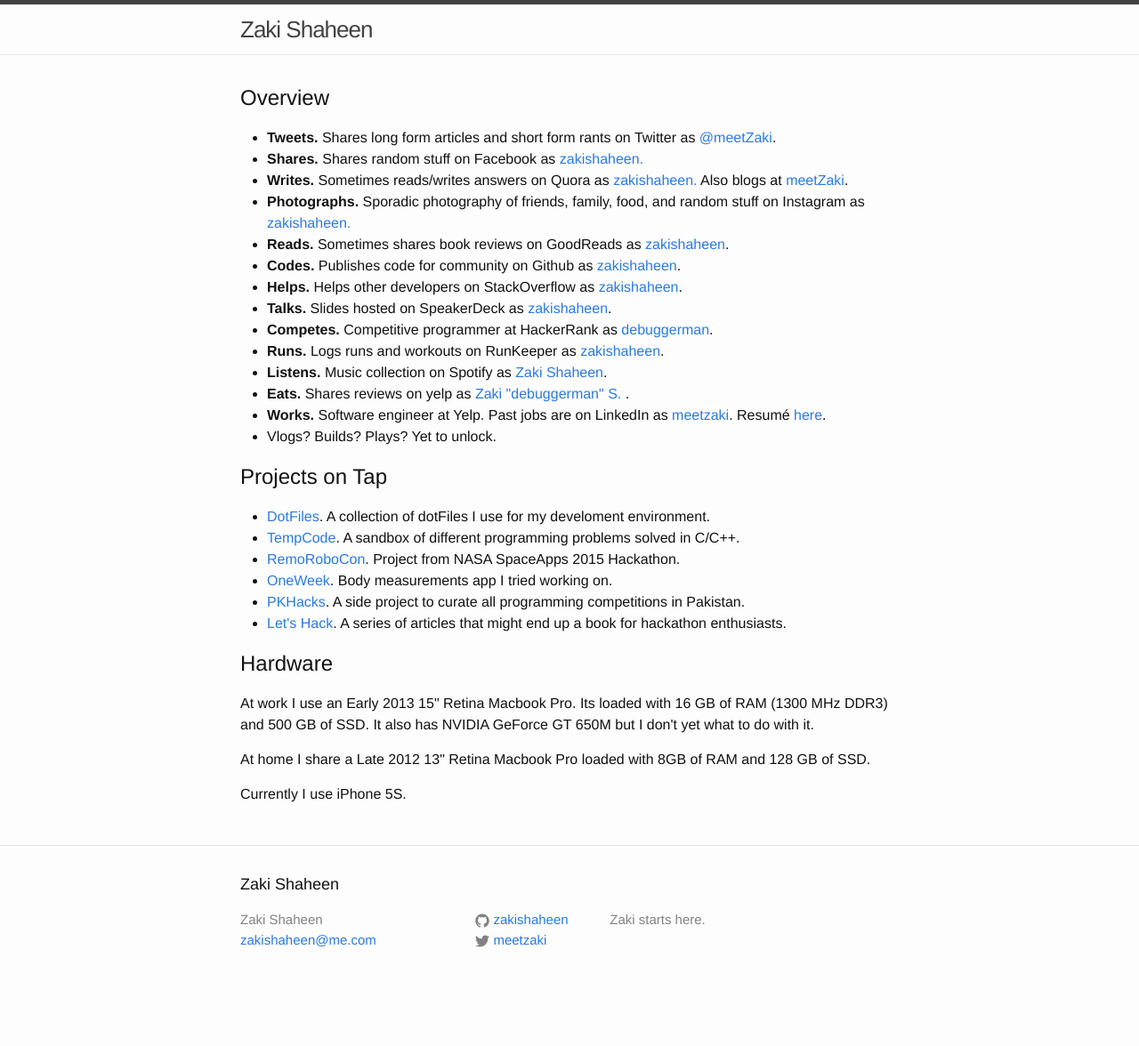
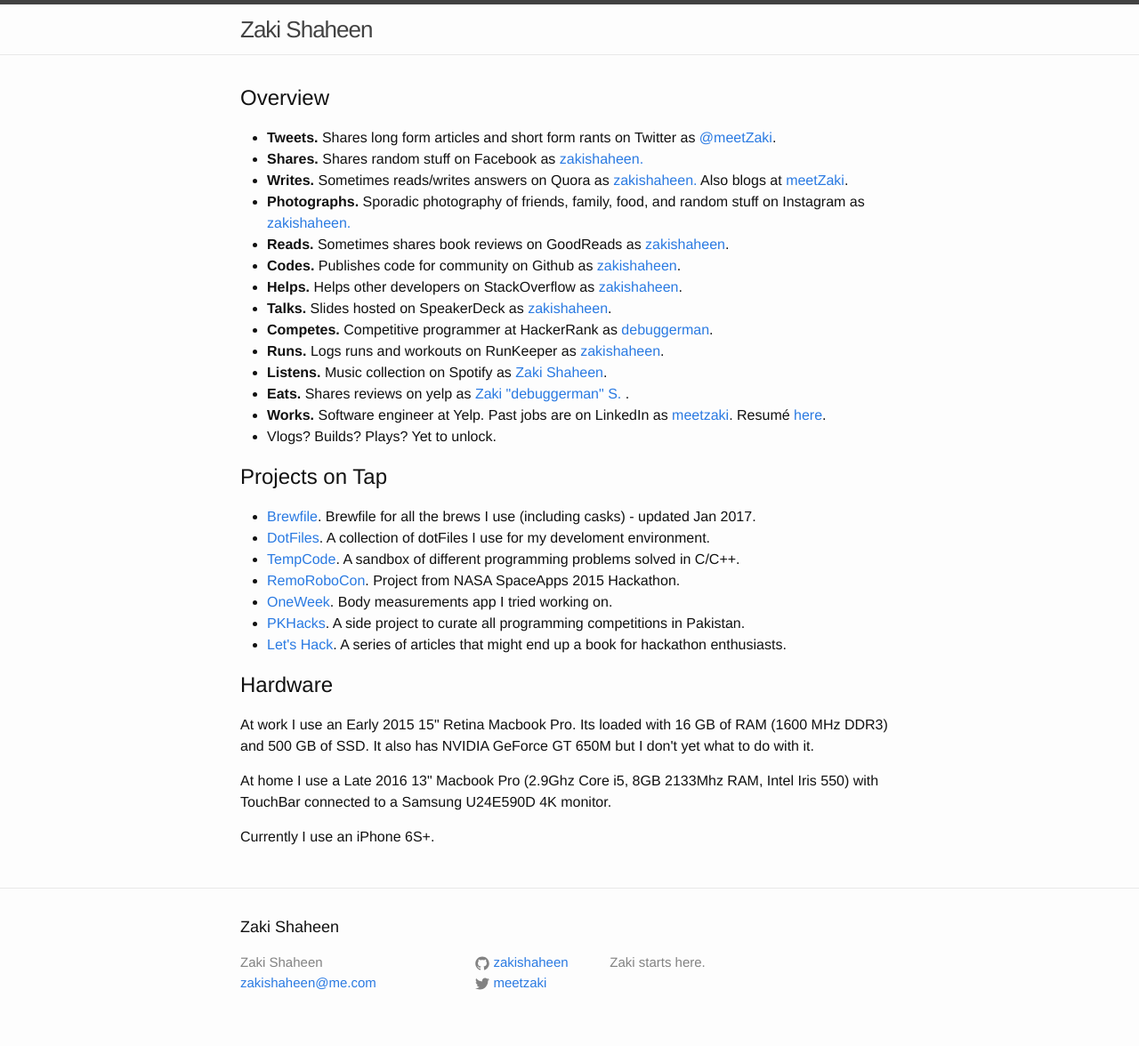
Before and after one commit to fatimasalmanmirza/zakishaheen.github.io, a Jekyll site: the page built from index.html, in a window 1280 px wide. Shown: the whole page at 89% size. Built offline with Jekyll 4.4.1, drawn with Linux system fonts in a browser that asks for light colours; before the commit the page ends 1128 px from its top, so only the background shows below that.

Commit message:
Update index.html

```diff
--- a/index.html
+++ b/index.html
@@ -25,6 +25,7 @@
 
   <h2>Projects on Tap</h2>
   <ul>
+    <li><a href="http://zakishaheen.github.io/homebrew-brewfile/">Brewfile</a>. Brewfile for all the brews I use (including casks) - updated Jan 2017. </li>
     <li><a href="http://zakishaheen.github.io/dotfiles/">DotFiles</a>. A collection of dotFiles I use for my develoment environment. </li>
     <li><a href="http://zakishaheen.github.io/tempcode/">TempCode</a>. A sandbox of different programming problems solved in C/C++.</li>
     <li><a href="http://zakishaheen.github.io/spaceappsisb-rcc/">RemoRoboCon</a>. Project from NASA SpaceApps 2015 Hackathon.</li>
@@ -36,14 +37,14 @@
   <h2>Hardware</h2>
 
   <p>
-    At work I use an Early 2013 15" Retina Macbook Pro. Its loaded with 16 GB of RAM (1300 MHz DDR3) and 500 GB of SSD. It also has NVIDIA GeForce GT 650M but I don't yet what to do with it.
+    At work I use an Early 2015 15" Retina Macbook Pro. Its loaded with 16 GB of RAM (1600 MHz DDR3) and 500 GB of SSD. It also has NVIDIA GeForce GT 650M but I don't yet what to do with it.
   </p>
 
   <p>
-    At home I share a Late 2012 13" Retina Macbook Pro loaded with 8GB of RAM and 128 GB of SSD.
+    At home I use a Late 2016 13" Macbook Pro (2.9Ghz Core i5, 8GB 2133Mhz RAM, Intel Iris 550) with TouchBar connected to a Samsung U24E590D 4K monitor.
   </p>
 
-  <p>Currently I use iPhone 5S.</p>
+  <p>Currently I use an iPhone 6S+.</p>
 
   <!--h2>Software</h2>
 
```
